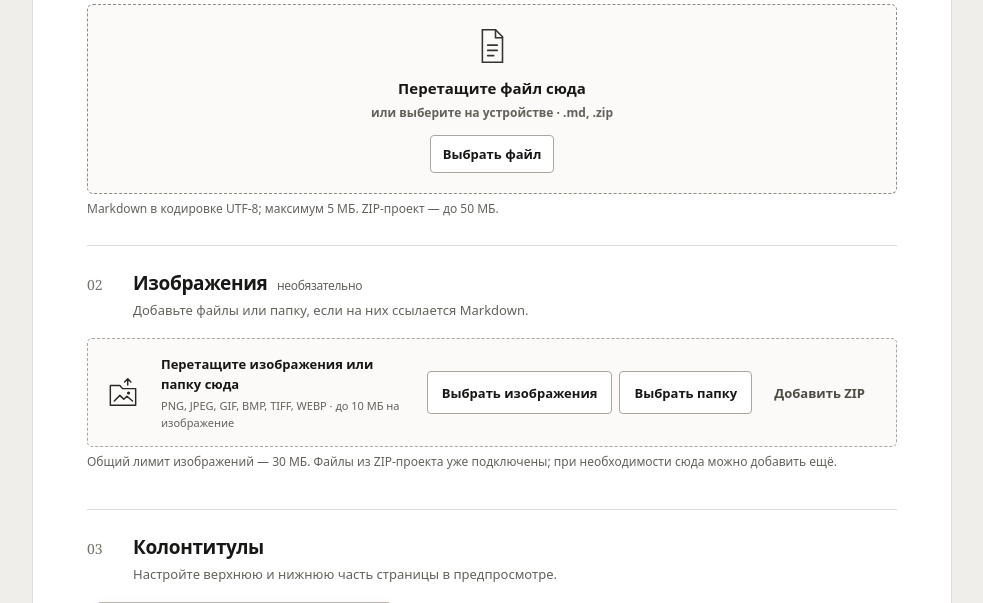
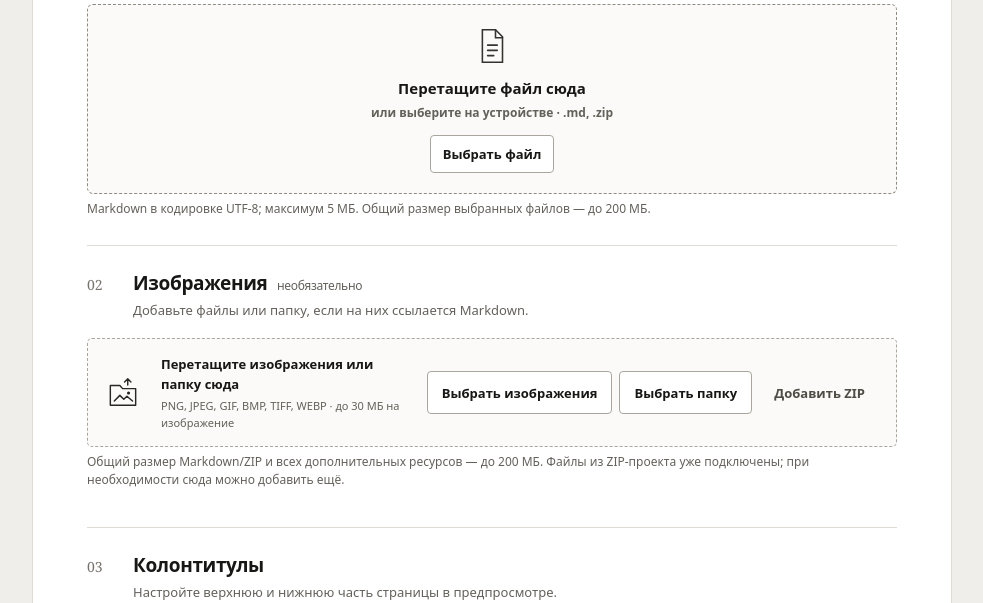
Before and after one commit to Garun-mp4/markdown-to-docx, a Flask app: page / in a window 1280 px wide. Shown: the part 303-906 px from the top of the page, without its empty margins (148-1131 px from the left). Run offline with Flask 3, Linux system fonts and the light colour scheme; some libraries are stand-ins or nearby versions.

Commit message:
Raise image and upload size limits

```diff
--- a/app.py
+++ b/app.py
@@ -9,6 +9,7 @@ from flask import Flask, jsonify, render_template, request, send_file
 from werkzeug.exceptions import RequestEntityTooLarge
 
 from converter import (
+    MAX_REQUEST_BYTES,
     ConversionError,
     SelectionRequired,
     build_docx,
@@ -17,12 +18,25 @@ from converter import (
 )
 from docx_profile import ProfileValidationError, default_profile, validate_profile
 
+MAX_MULTIPART_OVERHEAD_BYTES = 1024 * 1024
+
 app = Flask(__name__)
 app.config.update(
-    MAX_CONTENT_LENGTH=50 * 1024 * 1024,
+    MAX_CONTENT_LENGTH=MAX_REQUEST_BYTES + MAX_MULTIPART_OVERHEAD_BYTES,
     MAX_FORM_MEMORY_SIZE=1024 * 1024,
     MAX_FORM_PARTS=1520,
 )
+
+
+def _total_uploaded_file_bytes(uploads) -> int:
+    total = 0
+    for upload in uploads:
+        stream = upload.stream
+        position = stream.tell()
+        stream.seek(0, io.SEEK_END)
+        total += stream.tell()
+        stream.seek(position)
+    return total
 
 
 @app.get("/")
@@ -42,6 +56,12 @@ def convert():
         return jsonify(error="Выберите Markdown-файл или ZIP-архив проекта.", field="source"), 400
 
     try:
+        resource_uploads = request.files.getlist("assets")
+        all_uploads = [upload for _, uploads in request.files.lists() for upload in uploads]
+        total_upload_bytes = _total_uploaded_file_bytes(all_uploads)
+        if total_upload_bytes > MAX_REQUEST_BYTES:
+            field = "assets" if resource_uploads else "source"
+            return jsonify(error="Общий размер загружаемых файлов не должен превышать 200 МБ.", field=field), 413
         try:
             asset_choices = json.loads(request.form.get("asset_choices", "{}"))
         except json.JSONDecodeError as exc:
@@ -69,7 +89,7 @@ def convert():
 
         markdown_text, markdown_name, markdown_path, assets = collect_project(
             source,
-            request.files.getlist("assets"),
+            resource_uploads,
             request.form.get("main_path", ""),
         )
         try:
@@ -94,7 +114,7 @@ def convert():
     except (BadZipFile, UnicodeError, ValueError) as exc:
         return jsonify(error=str(exc), field="source"), 400
     except RequestEntityTooLarge:
-        return jsonify(error="Файлы слишком большие. Максимальный общий размер — 50 МБ."), 413
+        return jsonify(error="Файлы слишком большие. Максимальный общий размер — 200 МБ."), 413
 
     stem = PurePath(markdown_name).stem or "document"
     filename = f"{stem}-formatted.docx".replace("\r", "").replace("\n", "") or "document-formatted.docx"
@@ -112,7 +132,7 @@ def convert():
 
 @app.errorhandler(RequestEntityTooLarge)
 def too_large(_error):
-    return jsonify(error="Файлы слишком большие. Максимальный общий размер — 50 МБ.", field="source"), 413
+    return jsonify(error="Файлы слишком большие. Максимальный общий размер — 200 МБ.", field="source"), 413
 
 
 if __name__ == "__main__":
--- a/static/app.js
+++ b/static/app.js
@@ -26,6 +26,8 @@ const numberingMode = document.querySelector("#numbering-mode");
 const numberingControls = document.querySelector("#numbering-controls");
 const defaultProfile = JSON.parse(document.querySelector("#default-profile").textContent);
 const validImageExtensions = new Set([".png", ".jpg", ".jpeg", ".gif", ".bmp", ".tif", ".tiff", ".webp"]);
+const MAX_IMAGE_BYTES = 30 * 1024 * 1024;
+const MAX_TOTAL_UPLOAD_BYTES = 200 * 1024 * 1024;
 
 let selectedSource = null;
 let selectedAssets = [];
@@ -432,8 +434,14 @@ function handleSourceFile(file) {
     sourceInput.value = "";
     return;
   }
-  if (file.size > 50 * 1024 * 1024) {
-    setFieldError("source", `${file.name}: размер превышает общий лимит 50 МБ.`);
+  if (extension === ".md" && file.size > 5 * 1024 * 1024) {
+    setFieldError("source", `${file.name}: Markdown-файл превышает лимит 5 МБ.`);
+    sourceInput.value = "";
+    return;
+  }
+  const assetBytes = selectedAssets.reduce((sum, asset) => sum + asset.file.size, 0);
+  if (file.size + assetBytes > MAX_TOTAL_UPLOAD_BYTES) {
+    setFieldError("source", `${file.name}: общий размер исходного файла и ресурсов не должен превышать 200 МБ.`);
     sourceInput.value = "";
     return;
   }
@@ -509,26 +517,22 @@ function addAssetFiles(entries) {
   clearFieldError("assets");
   const rejected = [];
   const added = [];
-  let totalBytes = selectedAssets.reduce((sum, asset) => sum + asset.file.size, 0);
+  let totalBytes = selectedAssets.reduce((sum, asset) => sum + asset.file.size, selectedSource?.size ?? 0);
 
   for (const entry of entries) {
     const file = entry.file;
     const path = entry.path || file.name;
     const extension = fileExtension(path);
-    if (extension === ".zip") {
-      if (file.size > 50 * 1024 * 1024) {
-        rejected.push(`${path}: ZIP больше 50 МБ`);
-        continue;
-      }
-    } else if (!validImageExtensions.has(extension)) {
+    if (extension !== ".zip" && !validImageExtensions.has(extension)) {
       rejected.push(`${path}: нужен файл изображения или ZIP`);
       continue;
-    } else if (file.size > 10 * 1024 * 1024) {
-      rejected.push(`${path}: изображение больше 10 МБ`);
+    }
+    if (extension !== ".zip" && file.size > MAX_IMAGE_BYTES) {
+      rejected.push(`${path}: изображение больше 30 МБ`);
       continue;
     }
-    if (totalBytes + file.size > 50 * 1024 * 1024) {
-      rejected.push(`${path}: общий размер загрузки превысит 50 МБ`);
+    if (totalBytes + file.size > MAX_TOTAL_UPLOAD_BYTES) {
+      rejected.push(`${path}: общий размер исходного файла и ресурсов превысит 200 МБ`);
       continue;
     }
     totalBytes += file.size;
--- a/templates/index.html
+++ b/templates/index.html
@@ -41,7 +41,7 @@
               <span class="dropzone-action" aria-hidden="true">Выбрать файл</span>
             </span>
           </label>
-          <p id="source-help" class="help">Markdown в кодировке UTF-8; максимум 5 МБ. ZIP-проект — до 50 МБ.</p>
+          <p id="source-help" class="help">Markdown в кодировке UTF-8; максимум 5 МБ. Общий размер выбранных файлов — до 200 МБ.</p>
           <div id="source-name" class="selected-file" role="status" aria-live="polite" aria-atomic="true" hidden>
             <span class="selected-file-check" aria-hidden="true">
               <svg viewBox="0 0 20 20" fill="none">
@@ -80,7 +80,7 @@
             </span>
             <div class="assets-copy">
               <strong>Перетащите изображения или папку сюда</strong>
-              <span>PNG, JPEG, GIF, BMP, TIFF, WEBP · до 10 МБ на изображение</span>
+              <span>PNG, JPEG, GIF, BMP, TIFF, WEBP · до 30 МБ на изображение</span>
             </div>
             <div class="assets-actions" aria-label="Способы добавить ресурсы">
               <button id="choose-assets" class="button button-secondary" type="button">Выбрать изображения</button>
@@ -91,7 +91,7 @@
           <input id="asset-files" class="visually-hidden" type="file" accept=".png,.jpg,.jpeg,.gif,.bmp,.tif,.tiff,.webp" multiple tabindex="-1" aria-label="Выбрать изображения">
           <input id="asset-folder" class="visually-hidden" type="file" accept=".png,.jpg,.jpeg,.gif,.bmp,.tif,.tiff,.webp" webkitdirectory directory multiple tabindex="-1" aria-label="Выбрать папку с изображениями">
           <input id="asset-zip" class="visually-hidden" type="file" accept=".zip" tabindex="-1" aria-label="Выбрать ZIP-архив ресурсов">
-          <p id="assets-help" class="help">Общий лимит изображений — 30 МБ. Файлы из ZIP-проекта уже подключены; при необходимости сюда можно добавить ещё.</p>
+          <p id="assets-help" class="help">Общий размер Markdown/ZIP и всех дополнительных ресурсов — до 200 МБ. Файлы из ZIP-проекта уже подключены; при необходимости сюда можно добавить ещё.</p>
           <p id="assets-error" class="field-error" role="alert" hidden></p>
           <ul id="asset-list" class="asset-list" aria-live="polite" aria-label="Прикреплённые ресурсы"></ul>
 
```
Also changed, not shown: converter.py (+30 -16 lines), tests/test_converter.py (+56 -0 lines), README.md.
